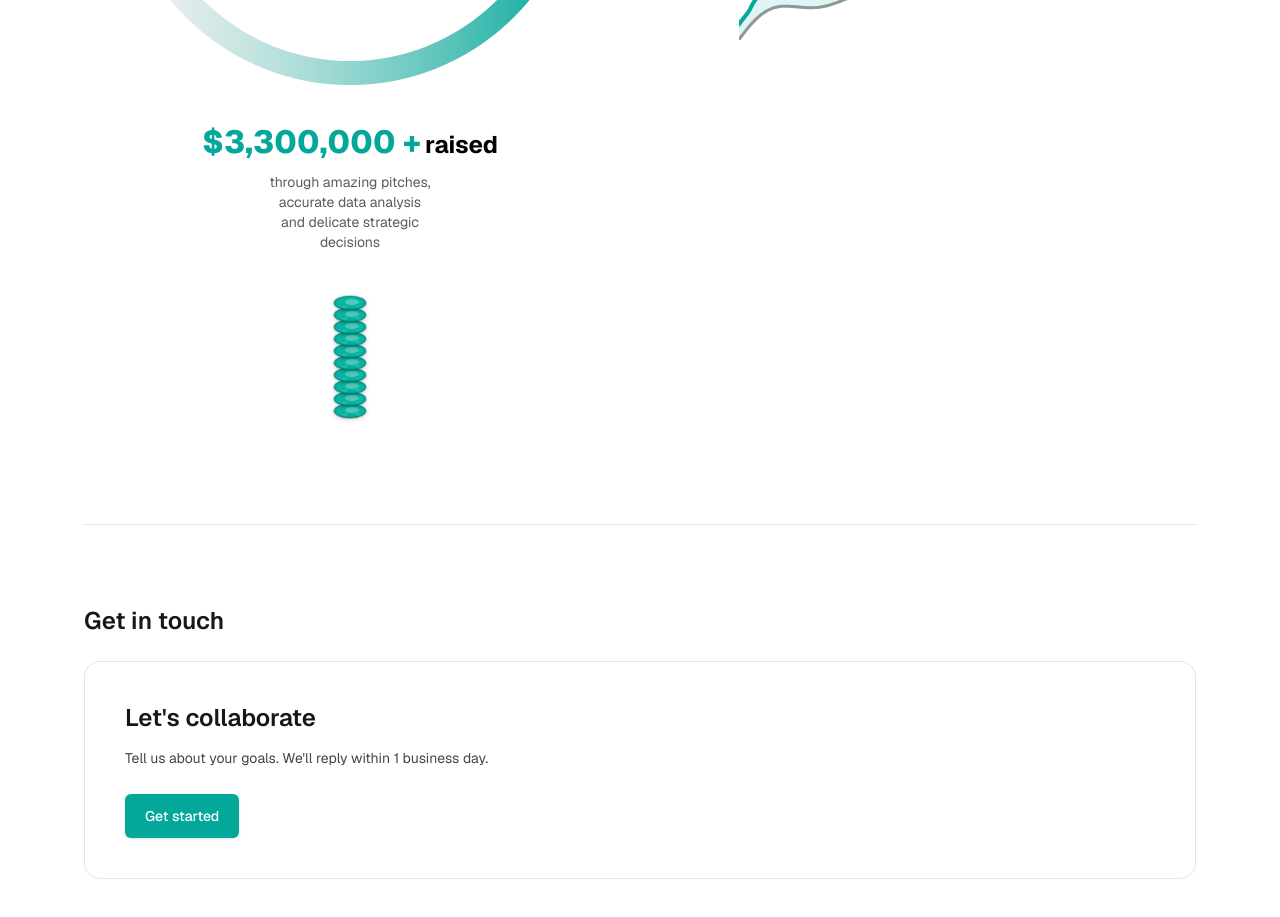
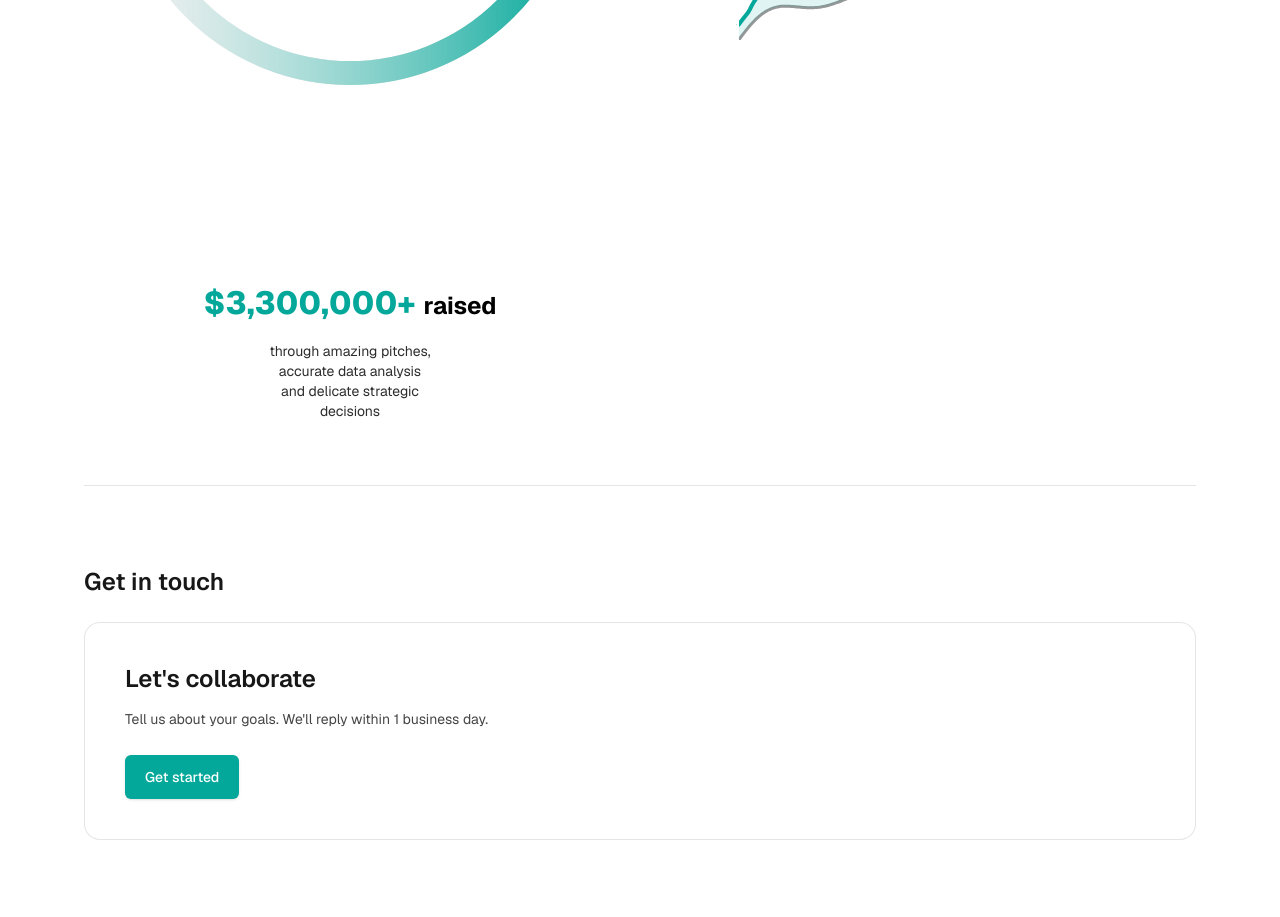
Before and after one commit to Drakhtar359/mozuk-site, a Next.js app in the folder apps/web/: page / in a window 1280 px wide. Shown: the part 1620-2537 px from the top of the page. Built offline with nearby package versions, Linux system fonts and the light colour scheme.

Commit message:
FundRaisedStat: animated incrementing amount, no bar, centered layout

```diff
--- a/apps/web/src/components/FundRaisedStat.tsx
+++ b/apps/web/src/components/FundRaisedStat.tsx
@@ -2,13 +2,13 @@
 
 import { useRef, useEffect, useState } from "react";
 
-const COINS_TOTAL = 10;
-const FAST_FILL_PCT = 90;
-const END_FILL_PCT = 100;
+const TARGET = 3300000;
+const FAST_PCT = 90;
+const END_PCT = 100;
 
 export default function FundRaisedStat() {
-  const [fill, setFill] = useState(0); // out of 100
-  const [showText, setShowText] = useState(false);
+  const [amount, setAmount] = useState(0);
+  const [showDesc, setShowDesc] = useState(false);
   const rootRef = useRef<HTMLDivElement | null>(null);
   const hasAnimated = useRef(false);
 
@@ -18,143 +18,61 @@ export default function FundRaisedStat() {
     const observer = new window.IntersectionObserver((entries) => {
       if (entries[0].isIntersecting && !hasAnimated.current) {
         hasAnimated.current = true;
-        animatePile();
+        animateIncrement();
       }
     }, { threshold: 0.6 });
     observer.observe(el);
     return () => observer.disconnect();
   }, []);
 
-  function animatePile() {
-    const quickDuration = 1200;
-    const slowDuration = 1200;
-    // Fast fill to 90%
+  function animateIncrement() {
+    const fastDuration = 1200, slowDuration = 1200;
+    const fastTarget = Math.round(TARGET * FAST_PCT / 100);
     const start = performance.now();
-    function quickFrame(now: number) {
-      const t = Math.min(1, (now - start) / quickDuration);
+    // Fast part
+    function fastFrame(now: number) {
+      const t = Math.min(1, (now - start) / fastDuration);
       const eased = t === 1 ? 1 : 1 - Math.pow(2, -8 * t);
-      const val = eased * FAST_FILL_PCT;
-      setFill(val);
+      setAmount(Math.round(eased * fastTarget));
       if (t < 1) {
-        requestAnimationFrame(quickFrame);
+        requestAnimationFrame(fastFrame);
       } else {
-        setFill(FAST_FILL_PCT);
-        // Continue slow to 100%
+        setAmount(fastTarget);
+        // Slow tail
         const slowStart = performance.now();
         function slowFrame(now2: number) {
           const tt = Math.min(1, (now2 - slowStart) / slowDuration);
           const eased2 = 1 - Math.pow(2, -5 * tt);
-          const val2 = FAST_FILL_PCT + (END_FILL_PCT - FAST_FILL_PCT) * eased2;
-          setFill(val2);
+          const val2 = fastTarget + eased2 * (TARGET - fastTarget);
+          setAmount(Math.round(val2));
           if (tt < 1) {
             requestAnimationFrame(slowFrame);
           } else {
-            setFill(END_FILL_PCT);
-            setTimeout(() => setShowText(true), 600);
+            setAmount(TARGET);
+            setTimeout(() => setShowDesc(true), 600);
           }
         }
         requestAnimationFrame(slowFrame);
       }
     }
-    requestAnimationFrame(quickFrame);
+    requestAnimationFrame(fastFrame);
   }
 
-  // How many coins should be visible for the current fill?
-  const coinsDisplayed = Math.round((fill / 100) * COINS_TOTAL);
-  // Coin display (bottom up)
-  const coinSvgs = Array.from({ length: COINS_TOTAL }).map((_, idx) => {
-    // Coins stack from bottom (idx 0 is bottom)
-    const show = idx < coinsDisplayed;
-    // Animate with slight vertical offset
-    return (
-      <svg
-        key={idx}
-        width={36}
-        height={18}
-        viewBox="0 0 36 18"
-        style={{
-          opacity: show ? 1 : 0.1,
-          transform: show ? `translateY(-${4 * (COINS_TOTAL - idx - 1)}px)` : `translateY(10px)`,
-          transition: "opacity 0.15s, transform 0.3s cubic-bezier(.72,1.6,.56,1)",
-        }}
-        className="mx-auto drop-shadow-[0_1px_2px_rgba(0,0,0,0.21)]"
-      >
-        <ellipse
-          cx="18"
-          cy="9"
-          rx="16"
-          ry="7"
-          fill="var(--brand)"
-        />
-        <ellipse
-          cx="18"
-          cy="9"
-          rx="14"
-          ry="6"
-          fill="#19f7cc"
-          fillOpacity={0.16}
-        />
-        <ellipse
-          cx="20"
-          cy="8"
-          rx="7"
-          ry="3"
-          fill="#fff"
-          fillOpacity={0.28}
-        />
-        <ellipse
-          cx="13"
-          cy="13"
-          rx="3"
-          ry="1"
-          fill="#fff"
-          fillOpacity={0.14}
-        />
-        <ellipse
-          cx="26"
-          cy="12"
-          rx="2"
-          ry="0.8"
-          fill="#fff"
-          fillOpacity={0.10}
-        />
-        <ellipse
-          cx="17"
-          cy="15"
-          rx="10"
-          ry="2"
-          fill="#000"
-          fillOpacity={0.09}
-        />
-        <ellipse
-          cx="18"
-          cy="9"
-          rx="16"
-          ry="7"
-          stroke="#06574e"
-          strokeWidth="1.5"
-          fill="none"
-          opacity={0.28}
-        />
-      </svg>
-    );
-  });
+  // Format number with commas
+  function formatNumber(n: number) {
+    return n.toLocaleString("en-US");
+  }
 
   return (
-    <div ref={rootRef} className="relative flex flex-col items-center justify-end min-h-[250px] lg:min-h-[320px] select-none ">
-      {/* Title always on top */}
-      <div className="mb-2 text-center">
-        <span className="text-2xl sm:text-[2rem] font-extrabold text-[var(--brand)]">$3,300,000&nbsp;+</span>
-        <span className="text-black dark:text-white text-lg sm:text-2xl font-bold ml-1">raised</span>
-      </div>
-      <div className="text-xs sm:text-sm max-w-[170px] text-center mb-2 opacity-70">
-        through amazing pitches, accurate data analysis<br />and delicate strategic decisions
-      </div>
-      {/* Coins pile animation (SVG stacked) */}
-      <div style={{height: 200, minHeight:100}} className="w-14 flex flex-col justify-end items-center relative select-none">
-        {coinSvgs.map((coin,i) => (
-          <div key={i} className="w-full" style={{ position: 'absolute', bottom: 4 + 16*i }}>{coin}</div>
-        ))}
+    <div ref={rootRef} className="relative flex flex-col items-center justify-end min-h-[230px] sm:min-h-[300px] select-none ">
+      <div className="flex flex-col items-center gap-2 w-full">
+        <div className="leading-tight">
+          <span className="text-2xl sm:text-[2rem] font-extrabold text-[var(--brand)]">${formatNumber(amount)}+</span>
+          <span className="text-black dark:text-white text-lg sm:text-2xl font-bold ml-2">raised</span>
+        </div>
+        <div className={`text-xs sm:text-sm max-w-[180px] text-center mt-2 transition-opacity duration-700 ${showDesc ? "opacity-90" : "opacity-0"}`}>
+          through amazing pitches, accurate data analysis<br />and delicate strategic decisions
+        </div>
       </div>
     </div>
   );
```
